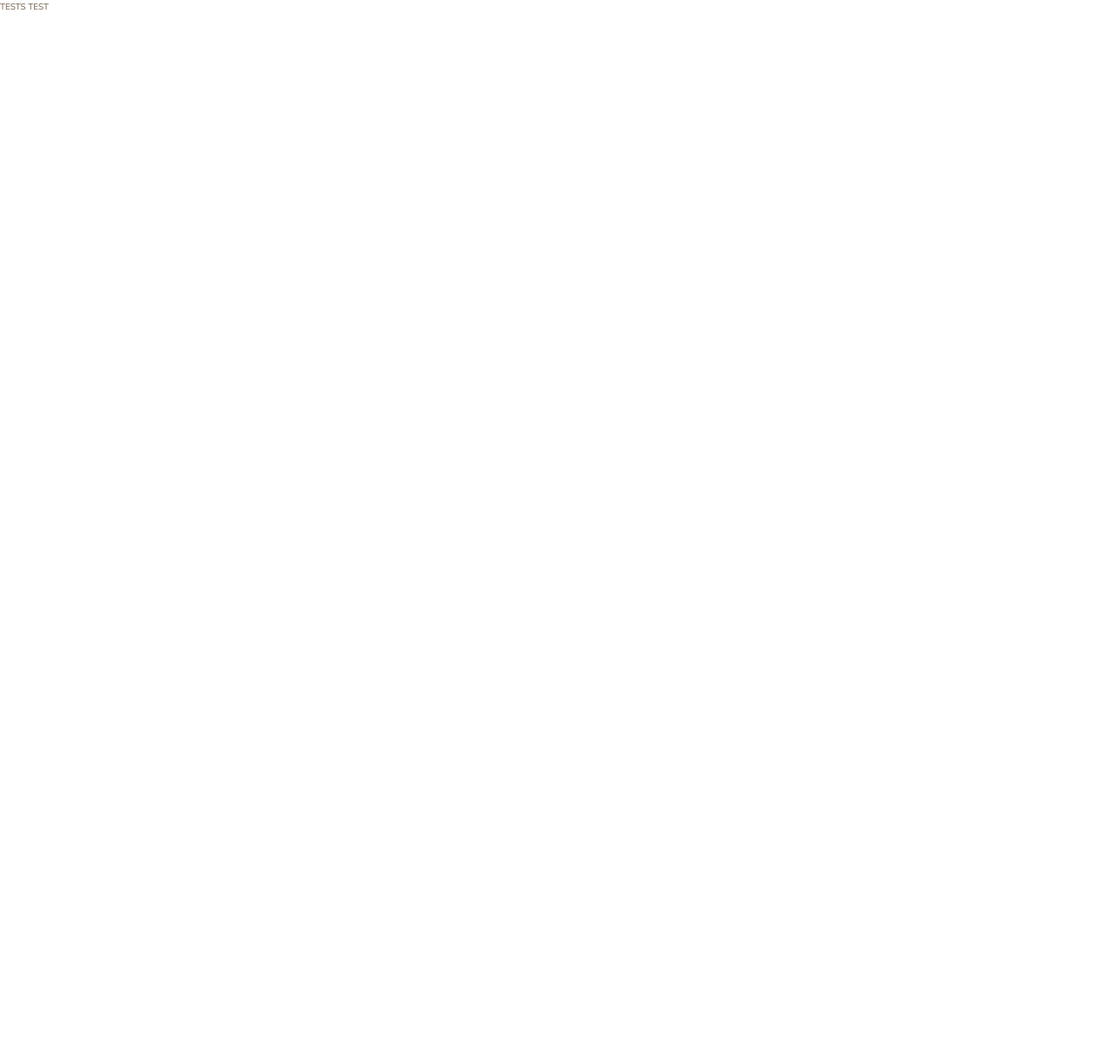
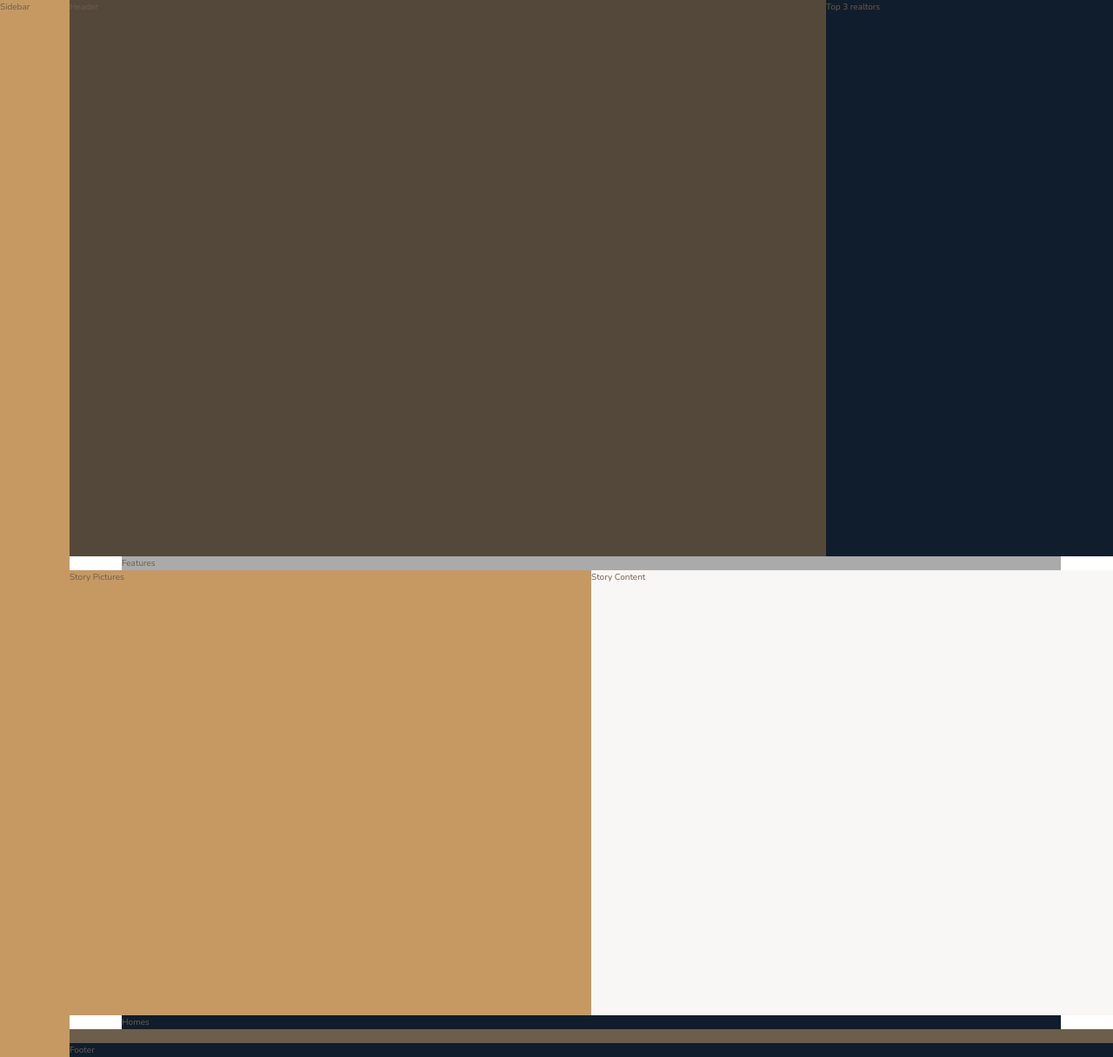
Before and after one commit to danlubbers/udemy-advanced-css-sass, a website: page Nexter/starter/index.html in a window 1280 px wide. Shown: the whole page at 87% size. Before the commit the page ends 800 px from the top, so only its background shows below. Drawn offline with nearby package versions, Linux system fonts and the light colour scheme.

Commit message:
Finished Section 9: 105 - 107

```diff
--- a/Nexter/starter/index.html
+++ b/Nexter/starter/index.html
@@ -1,17 +1,32 @@
 <!DOCTYPE html>
 <html lang="en">
-    <head>
-        <meta charset="UTF-8">
-        <meta name="viewport" content="width=device-width, initial-scale=1.0">
-        <meta http-equiv="X-UA-Compatible" content="ie=edge">
+  <head>
+    <meta charset="UTF-8" />
+    <meta name="viewport" content="width=device-width, initial-scale=1.0" />
+    <meta http-equiv="X-UA-Compatible" content="ie=edge" />
 
-        <link href="https://fonts.googleapis.com/css?family=Josefin+Sans:300,400,400i|Nunito:300,300i" rel="stylesheet">
-        <link rel="stylesheet" href="css/style.css">
-        <link rel="shortcut icon" type="image/png" href="img/favicon.png">
+    <link
+      href="https://fonts.googleapis.com/css?family=Josefin+Sans:300,400,400i|Nunito:300,300i"
+      rel="stylesheet"
+    />
+    <link rel="stylesheet" href="css/style.css" />
+    <link rel="shortcut icon" type="image/png" href="img/favicon.png" />
 
-        <title>nexter &mdash; your home, your freedom</title>
-    </head>
-    <body class="container">
-        TESTS TEST
-    </body>
+    <title>nexter &mdash; your home, your freedom</title>
+  </head>
+  <body class="container">
+    <div class="sidebar">Sidebar</div>
+
+    <header class="header">Header</header>
+
+    <div class="realtors">Top 3 realtors</div>
+    <section class="features">Features</section>
+    <div class="story__pictures">Story Pictures</div>
+    <div class="story__content">Story Content</div>
+
+    <section class="homes">Homes</section>
+    <section class="gallery">Gallery</section>
+
+    <footer class="footer">Footer</footer>
+  </body>
 </html>
--- a/Nexter/starter/sass/_base.scss
+++ b/Nexter/starter/sass/_base.scss
@@ -33,3 +33,13 @@ body {
   line-height: 1.6rem;
   color: $color-grey-dark-2;
 }
+
+.container {
+  display: grid;
+  grid-template-rows: 80vh min-content 40vw repeat(3, min-content);
+  grid-template-columns:
+    [sidebar-start] 8rem [sidebar-end full-start] minmax(6rem, 1fr)
+    [center-start] repeat(8, [col-start] minmax(min-content, 14rem) [col-end])
+    [center-end] minmax(6rem, 1fr)
+    [full-end]; // 8 columns | width: 1140px \ 1140 / 8 = 142.50 = 14rem
+}
--- a/Nexter/starter/sass/_features.scss
+++ b/Nexter/starter/sass/_features.scss
@@ -0,0 +1,4 @@
+.features {
+  grid-column: center-start / center-end;
+  background-color: $color-grey-light-2;
+}
--- a/Nexter/starter/sass/_footer.scss
+++ b/Nexter/starter/sass/_footer.scss
@@ -0,0 +1,4 @@
+.footer {
+  grid-column: full-start / full-end;
+  background-color: $color-secondary;
+}
--- a/Nexter/starter/sass/_gallery.scss
+++ b/Nexter/starter/sass/_gallery.scss
@@ -0,0 +1,4 @@
+.gallery {
+  grid-column: full-start / full-end;
+  background-color: $color-grey-dark-2;
+}
--- a/Nexter/starter/sass/_header.scss
+++ b/Nexter/starter/sass/_header.scss
@@ -0,0 +1,4 @@
+.header {
+  grid-column: full-start / col-end 6;
+  background-color: $color-grey-dark-1;
+}
--- a/Nexter/starter/sass/_homes.scss
+++ b/Nexter/starter/sass/_homes.scss
@@ -0,0 +1,4 @@
+.homes {
+  grid-column: center-start / center-end;
+  background-color: $color-secondary;
+}
--- a/Nexter/starter/sass/_realtors.scss
+++ b/Nexter/starter/sass/_realtors.scss
@@ -0,0 +1,4 @@
+.realtors {
+  grid-column: col-start 7 / full-end;
+  background-color: $color-secondary;
+}
--- a/Nexter/starter/sass/_sidebar.scss
+++ b/Nexter/starter/sass/_sidebar.scss
@@ -0,0 +1,5 @@
+.sidebar {
+  grid-column: sidebar-start / sidebar-end;
+  grid-row: 1 / -1;
+  background-color: $color-primary;
+}
--- a/Nexter/starter/sass/_story.scss
+++ b/Nexter/starter/sass/_story.scss
@@ -0,0 +1,11 @@
+.story {
+  &__pictures {
+    grid-column: full-start / col-end 4;
+    background-color: $color-primary;
+  }
+
+  &__content {
+    grid-column: col-start 5 / full-end;
+    background-color: $color-grey-light-1;
+  }
+}
```
Also changed, not shown: Nexter/starter/css/style.css.
